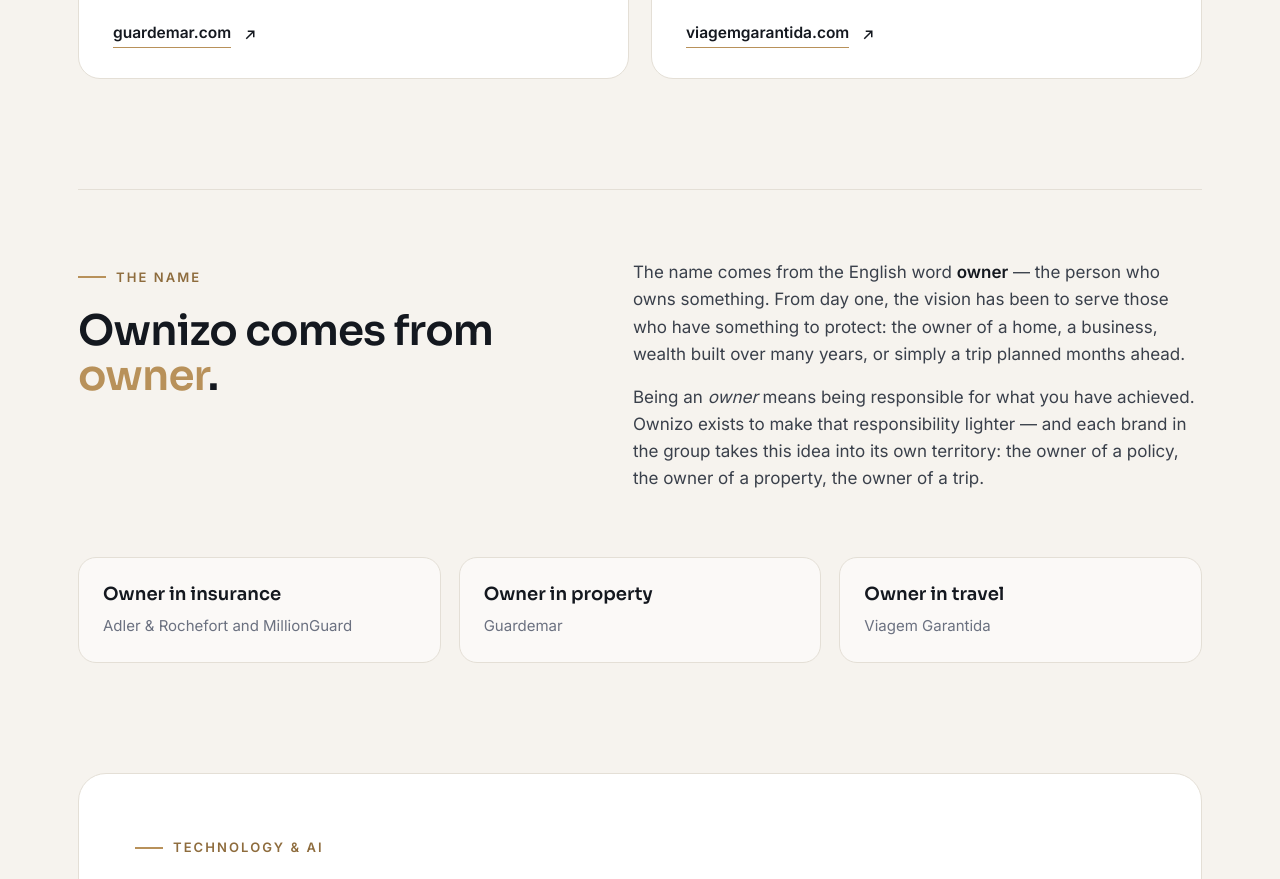
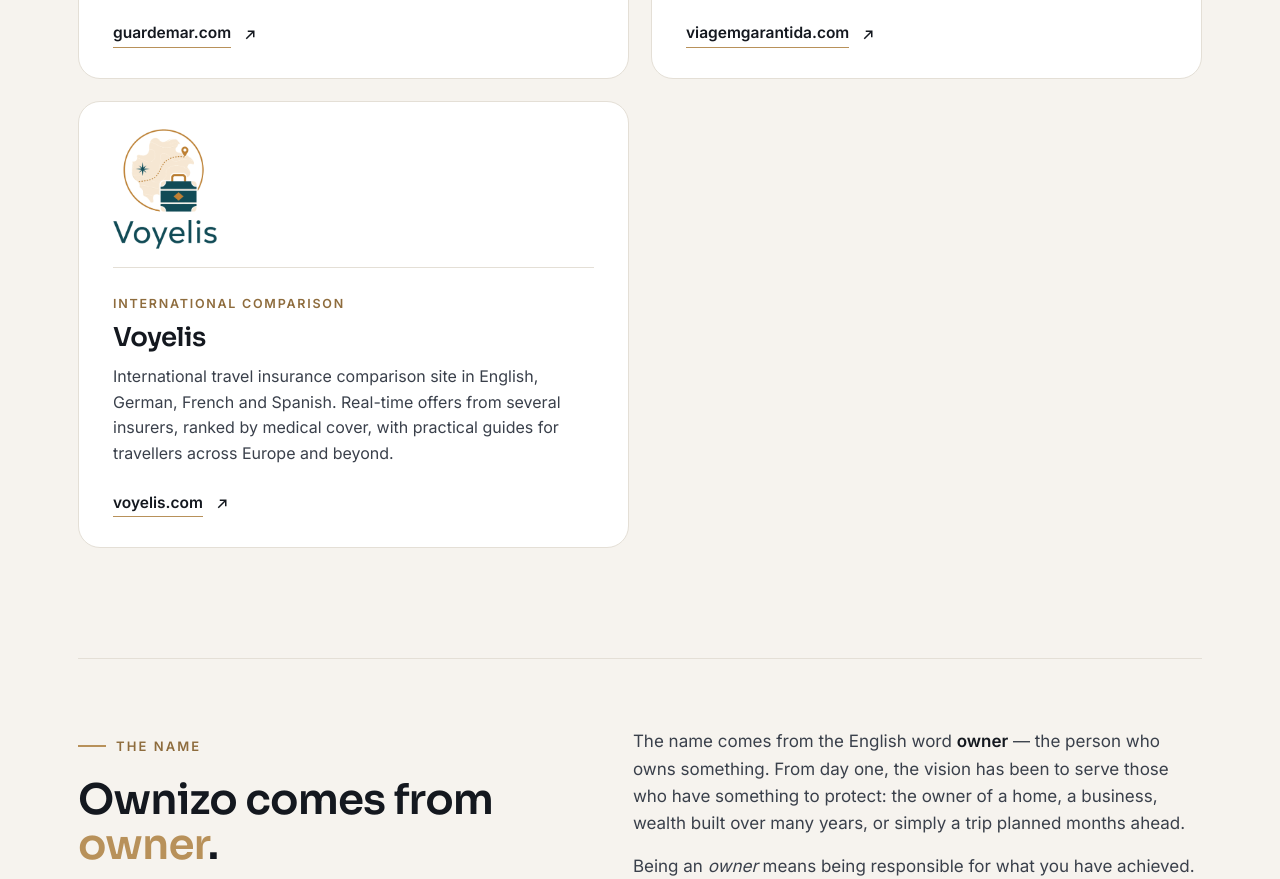
Before and after one commit to ownizo/ownizo, a plain HTML site: page en/index.html in a window 1280 px wide. Shown: the part 1921-2800 px from the top of the page. Drawn offline with Linux system fonts and the light colour scheme.

Commit message:
Acrescenta a Voyelis (comparador internacional de seguros de viagem) às marcas do grupo
- cartão Voyelis em PT e EN, com logótipo e ligação a voyelis.com
- 5 marcas no destaque, meta description e og:description atualizadas
- 'Owner em viagens': Viagem Garantida e Voyelis
- llms.txt atualizado

Co-Authored-By: Claude Opus 5.5 <noreply@anthropic.com>
Claude-Session: https://claude.ai/code/session_01MdqrAVwsPFLuxoUhbnQ61s

```diff
--- a/en/index.html
+++ b/en/index.html
@@ -4,7 +4,7 @@
 <meta charset="utf-8">
 <meta name="viewport" content="width=device-width, initial-scale=1">
 <title>Ownizo Group — Insurance, protection and property services</title>
-<meta name="description" content="Ownizo Group, a technology- and AI-driven company, brings together Adler &amp; Rochefort, MillionGuard, Guardemar and Viagem Garantida. Headquartered in Lisbon.">
+<meta name="description" content="Ownizo Group, a technology- and AI-driven company, brings together Adler &amp; Rochefort, MillionGuard, Guardemar, Viagem Garantida and Voyelis. Headquartered in Lisbon.">
 <link rel="canonical" href="https://ownizo.com/en/">
 <link rel="alternate" type="text/plain" href="/llms.txt" title="LLMs.txt">
 <link rel="alternate" hreflang="pt-PT" href="https://ownizo.com/">
@@ -15,7 +15,7 @@
 <link rel="icon" href="/favicon.ico" sizes="any">
 <link rel="apple-touch-icon" href="/apple-touch-icon.png">
 <meta property="og:title" content="Ownizo Group">
-<meta property="og:description" content="Adler &amp; Rochefort, MillionGuard, Guardemar and Viagem Garantida — brands of Ownizo Group.">
+<meta property="og:description" content="Adler &amp; Rochefort, MillionGuard, Guardemar, Viagem Garantida and Voyelis — brands of Ownizo Group.">
 <meta property="og:type" content="website">
 <meta property="og:locale" content="en_GB">
 <meta property="og:url" content="https://ownizo.com/en/">
@@ -78,6 +78,7 @@ section.brands{padding:40px 0 110px}
 .logo-box img.mg{max-height:76px}
 .logo-box img.gm{max-height:58px}
 .logo-box img.vg{max-height:110px}
+.logo-box img.vy{max-height:120px}
 .tag{font-size:12.5px;font-weight:600;letter-spacing:.14em;text-transform:uppercase;color:var(--bronze-d);margin-bottom:10px}
 .card h3{font-size:26px;margin-bottom:12px}
 .card p{color:var(--ink-2);font-size:16px;flex:1}
@@ -169,7 +170,7 @@ footer img{height:24px;width:auto;display:block}
       <h1>Protection, property and <em>service</em>.</h1>
       <p>Ownizo Group is a technology- and AI-driven company that brings together brands specialising in insurance, asset protection and services for property owners and travellers — headquartered in Lisbon.</p>
       <div class="stats">
-        <span>4 brands</span>
+        <span>5 brands</span>
         <span>Technology &amp; AI</span>
         <span>Portugal &amp; Spain</span>
         <span>Headquartered in Lisbon</span>
@@ -216,6 +217,14 @@ footer img{height:24px;width:auto;display:block}
           <p>Digital platform for travel insurance information and comparison, with practical guides on cover, destinations, cancellation and medical assistance abroad.</p>
           <span class="link"><b>viagemgarantida.com</b><svg viewBox="0 0 24 24" fill="none" stroke="currentColor" stroke-width="2" aria-hidden="true"><path d="M7 17 17 7M9 7h8v8"/></svg></span>
         </a>
+
+        <a class="card" href="https://voyelis.com" target="_blank" rel="noopener">
+          <div class="logo-box"><img class="vy" src="/assets/logos/voyelis.png" alt="Voyelis" width="600" height="689"></div>
+          <div class="tag">International comparison</div>
+          <h3>Voyelis</h3>
+          <p>International travel insurance comparison site in English, German, French and Spanish. Real-time offers from several insurers, ranked by medical cover, with practical guides for travellers across Europe and beyond.</p>
+          <span class="link"><b>voyelis.com</b><svg viewBox="0 0 24 24" fill="none" stroke="currentColor" stroke-width="2" aria-hidden="true"><path d="M7 17 17 7M9 7h8v8"/></svg></span>
+        </a>
       </div>
     </div>
   </section>
@@ -234,7 +243,7 @@ footer img{height:24px;width:auto;display:block}
     <div class="wrap owners">
       <div><b>Owner in insurance</b><span>Adler &amp; Rochefort and MillionGuard</span></div>
       <div><b>Owner in property</b><span>Guardemar</span></div>
-      <div><b>Owner in travel</b><span>Viagem Garantida</span></div>
+      <div><b>Owner in travel</b><span>Viagem Garantida and Voyelis</span></div>
     </div>
   </section>
 
```
Also changed, not shown: index.html (+13 -4 lines), assets/logos/voyelis.png (added), llms.txt.
